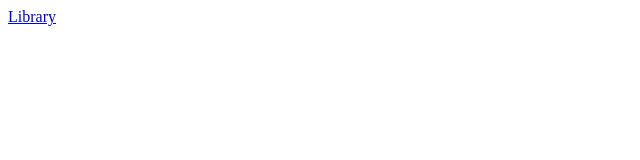
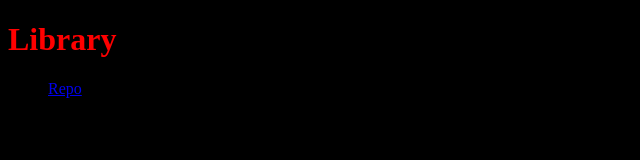
Before and after one commit to dgrant51/area51, a plain HTML site: page index.html in a window 1280 px wide. Shown: the whole page, without its empty margins (0-640 px from the left). Drawn offline with Linux system fonts and the light colour scheme.

Commit message:
Update index.html

```diff
--- a/index.html
+++ b/index.html
@@ -1 +1,15 @@
-<a href="lib">Library</a>
+<!DOCTYPE html>
+<html>
+<body style="background-color:black;">
+
+<h1 style="color:red">Library</h1>
+<p style="color:white">
+ <ol>
+   <li>
+     <a href="lib">Repo</a>
+   </li>
+  </ol>
+  </p>
+
+</body>
+</html>
```
